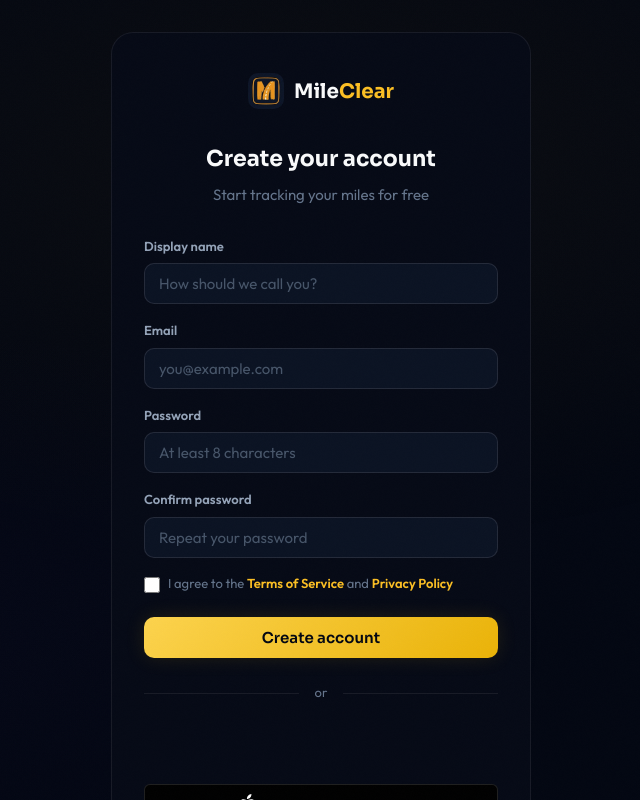
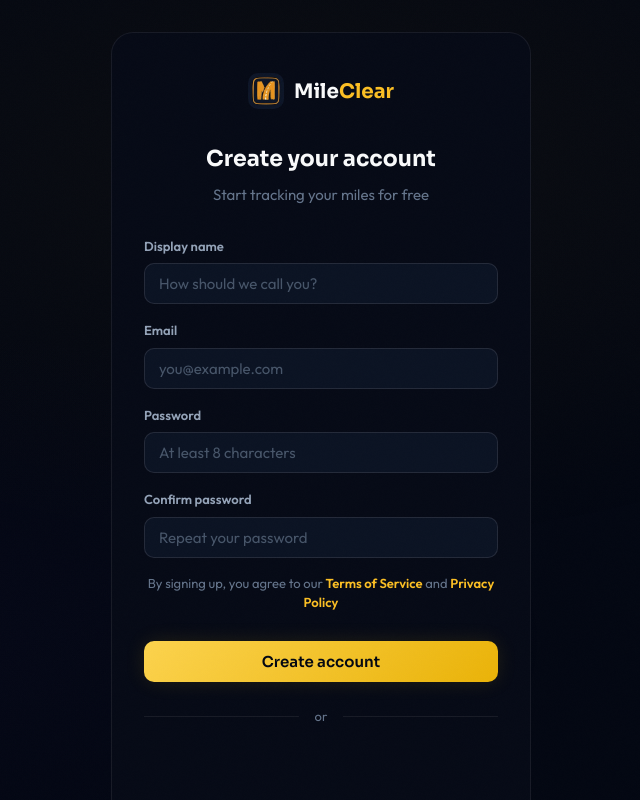
Before and after one commit to HairyGair/MileClear, a Next.js app in the folder apps/web/: page /register in a window 1280 px wide. Shown: the top 800 px of the page, without its empty margins (319-959 px from the left). Built offline with nearby package versions, Linux system fonts and the light colour scheme; no server answers.

Commit message:
Replace terms checkbox with passive notice: "By signing up, you agree to..."

```diff
--- a/apps/web/src/app/(auth)/register/page.tsx
+++ b/apps/web/src/app/(auth)/register/page.tsx
@@ -14,7 +14,6 @@ export default function RegisterPage() {
   const [email, setEmail] = useState("");
   const [password, setPassword] = useState("");
   const [confirmPassword, setConfirmPassword] = useState("");
-  const [agreedToTerms, setAgreedToTerms] = useState(false);
   const [error, setError] = useState("");
   const [loading, setLoading] = useState(false);
 
@@ -29,11 +28,6 @@ export default function RegisterPage() {
 
     if (password.length < 8) {
       setError("Password must be at least 8 characters");
-      return;
-    }
-
-    if (!agreedToTerms) {
-      setError("You must agree to the Terms of Service and Privacy Policy");
       return;
     }
 
@@ -109,14 +103,8 @@ export default function RegisterPage() {
             required
             autoComplete="new-password"
           />
-          <label className="auth-form__terms">
-            <input
-              type="checkbox"
-              checked={agreedToTerms}
-              onChange={(e) => setAgreedToTerms(e.target.checked)}
-            />
-            <span>
-              I agree to the{" "}
+          <p className="auth-form__terms-notice">
+            By signing up, you agree to our{" "}
             <a href="/terms" target="_blank" rel="noopener noreferrer">
               Terms of Service
             </a>{" "}
@@ -124,8 +112,7 @@ export default function RegisterPage() {
             <a href="/privacy" target="_blank" rel="noopener noreferrer">
               Privacy Policy
             </a>
-            </span>
-          </label>
+          </p>
           <Button
             type="submit"
             variant="primary"
@@ -139,7 +126,6 @@ export default function RegisterPage() {
         </form>
 
         <OAuthButtons
-          agreedToTerms={agreedToTerms}
           onSuccess={() => router.push("/dashboard")}
           onError={(msg) => setError(msg)}
         />
--- a/apps/web/src/app/dashboard/dashboard.css
+++ b/apps/web/src/app/dashboard/dashboard.css
@@ -1264,31 +1264,21 @@
   gap: 1rem;
 }
 
-.auth-form__terms {
-  display: flex;
-  align-items: flex-start;
-  gap: 0.5rem;
-  cursor: pointer;
+.auth-form__terms-notice {
+  text-align: center;
   font-size: 0.8125rem;
   color: var(--text-muted);
   line-height: 1.5;
-}
-
-.auth-form__terms input[type="checkbox"] {
-  margin-top: 0.2rem;
-  accent-color: var(--amber-400);
-  width: 16px;
-  height: 16px;
-  flex-shrink: 0;
-}
-
-.auth-form__terms a {
+  margin: 0 0 0.25rem;
+}
+
+.auth-form__terms-notice a {
   color: var(--amber-400);
   text-decoration: none;
   font-weight: 600;
 }
 
-.auth-form__terms a:hover {
+.auth-form__terms-notice a:hover {
   text-decoration: underline;
 }
 
--- a/apps/web/src/components/ui/OAuthButtons.tsx
+++ b/apps/web/src/components/ui/OAuthButtons.tsx
@@ -21,12 +21,11 @@ declare global {
 }
 
 interface OAuthButtonsProps {
-  agreedToTerms?: boolean;
   onSuccess: () => void;
   onError: (error: string) => void;
 }
 
-export function OAuthButtons({ agreedToTerms, onSuccess, onError }: OAuthButtonsProps) {
+export function OAuthButtons({ onSuccess, onError }: OAuthButtonsProps) {
   const googleRef = useRef<HTMLDivElement>(null);
   const [googleReady, setGoogleReady] = useState(false);
   const [googleLoading, setGoogleLoading] = useState(false);
@@ -36,7 +35,7 @@ export function OAuthButtons({ agreedToTerms, onSuccess, onError }: OAuthButtons
   handleGoogleRef.current = async (response) => {
     setGoogleLoading(true);
     try {
-      await loginWithGoogle(response.credential, agreedToTerms);
+      await loginWithGoogle(response.credential, true);
       onSuccess();
     } catch (err: any) {
       onError(err.message || "Google sign-in failed");
@@ -81,12 +80,8 @@ export function OAuthButtons({ agreedToTerms, onSuccess, onError }: OAuthButtons
 
   // Apple Sign-In: redirect to API server (full page, not popup)
   const handleApple = useCallback(() => {
-    if (agreedToTerms === false) {
-      onError("You must agree to the Terms of Service and Privacy Policy");
-      return;
-    }
     window.location.href = `${API_URL}/auth/apple/web`;
-  }, [agreedToTerms, onError]);
+  }, []);
 
   const showGoogle = !!GOOGLE_CLIENT_ID;
 
```
Also changed, not shown: 2 other files (tests, documents, lock files or other folders). Lines whose indentation alone changed are shown as unchanged.
